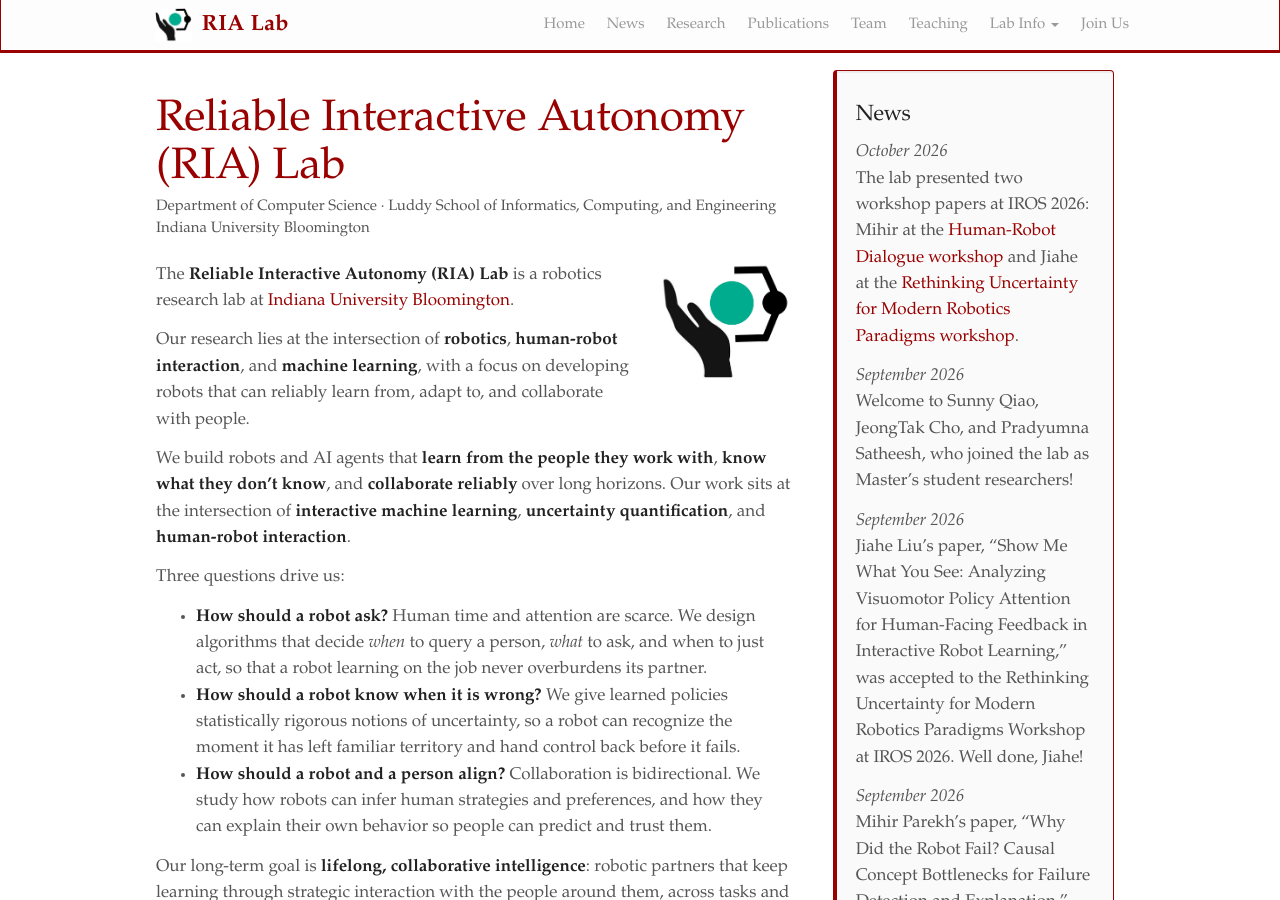
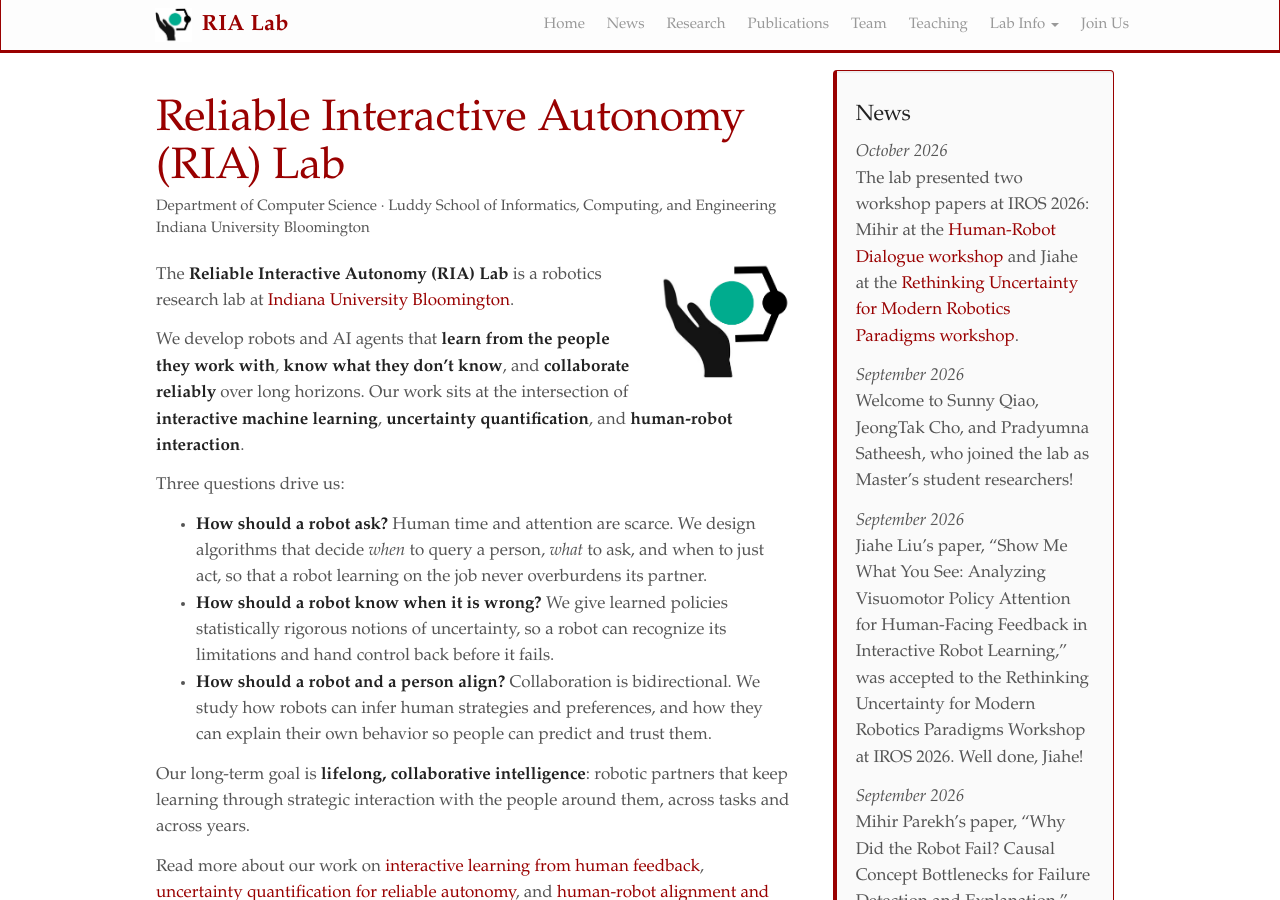
Before and after one commit to reliable-interactive-autonomy-lab/reliable-interactive-autonomy-lab.github.io, a Jekyll site: the page built from _pages/home.md, in a window 1280 px wide and 900 px high. Built offline with Jekyll 4.4.1, drawn with Linux system fonts in a browser that asks for light colours; nearby versions of some CDN libraries.

Commit message:
Tighten homepage intro
Co-Authored-By: Claude Fable 5 <noreply@anthropic.com>

```diff
--- a/_pages/home.md
+++ b/_pages/home.md
@@ -10,14 +10,12 @@ permalink: /
 
 The **Reliable Interactive Autonomy (RIA) Lab** is a robotics research lab at [{{ site.institution.name }}]({{ site.institution.url }}).
 
-Our research lies at the intersection of **robotics**, **human-robot interaction**, and **machine learning**, with a focus on developing robots that can reliably learn from, adapt to, and collaborate with people.
-
-We build robots and AI agents that **learn from the people they work with**, **know what they don't know**, and **collaborate reliably** over long horizons. Our work sits at the intersection of **interactive machine learning**, **uncertainty quantification**, and **human-robot interaction**.
+We develop robots and AI agents that **learn from the people they work with**, **know what they don't know**, and **collaborate reliably** over long horizons. Our work sits at the intersection of **interactive machine learning**, **uncertainty quantification**, and **human-robot interaction**.
 
 Three questions drive us:
 
 - **How should a robot ask?** Human time and attention are scarce. We design algorithms that decide *when* to query a person, *what* to ask, and when to just act, so that a robot learning on the job never overburdens its partner.
-- **How should a robot know when it is wrong?** We give learned policies statistically rigorous notions of uncertainty, so a robot can recognize the moment it has left familiar territory and hand control back before it fails.
+- **How should a robot know when it is wrong?** We give learned policies statistically rigorous notions of uncertainty, so a robot can recognize its limitations and hand control back before it fails.
 - **How should a robot and a person align?** Collaboration is bidirectional. We study how robots can infer human strategies and preferences, and how they can explain their own behavior so people can predict and trust them.
 
 Our long-term goal is **lifelong, collaborative intelligence**: robotic partners that keep learning through strategic interaction with the people around them, across tasks and across years.
```
